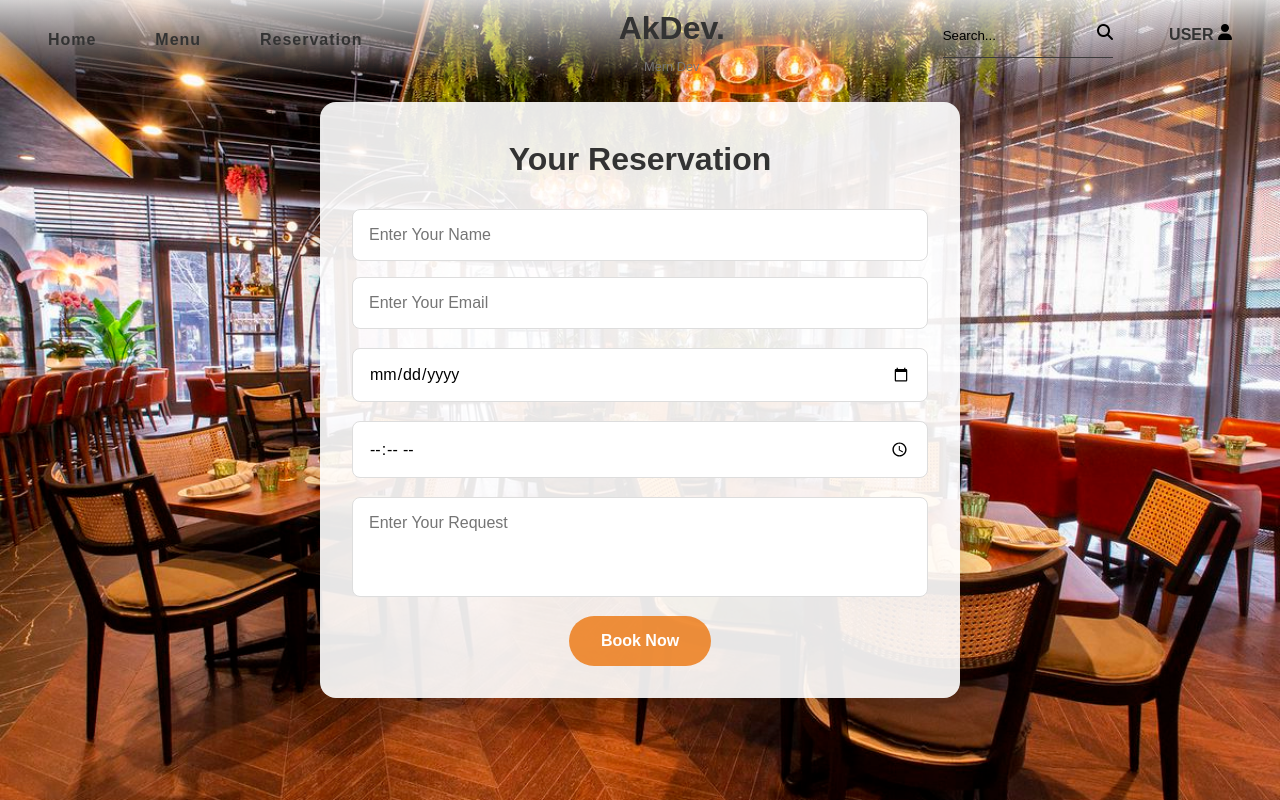
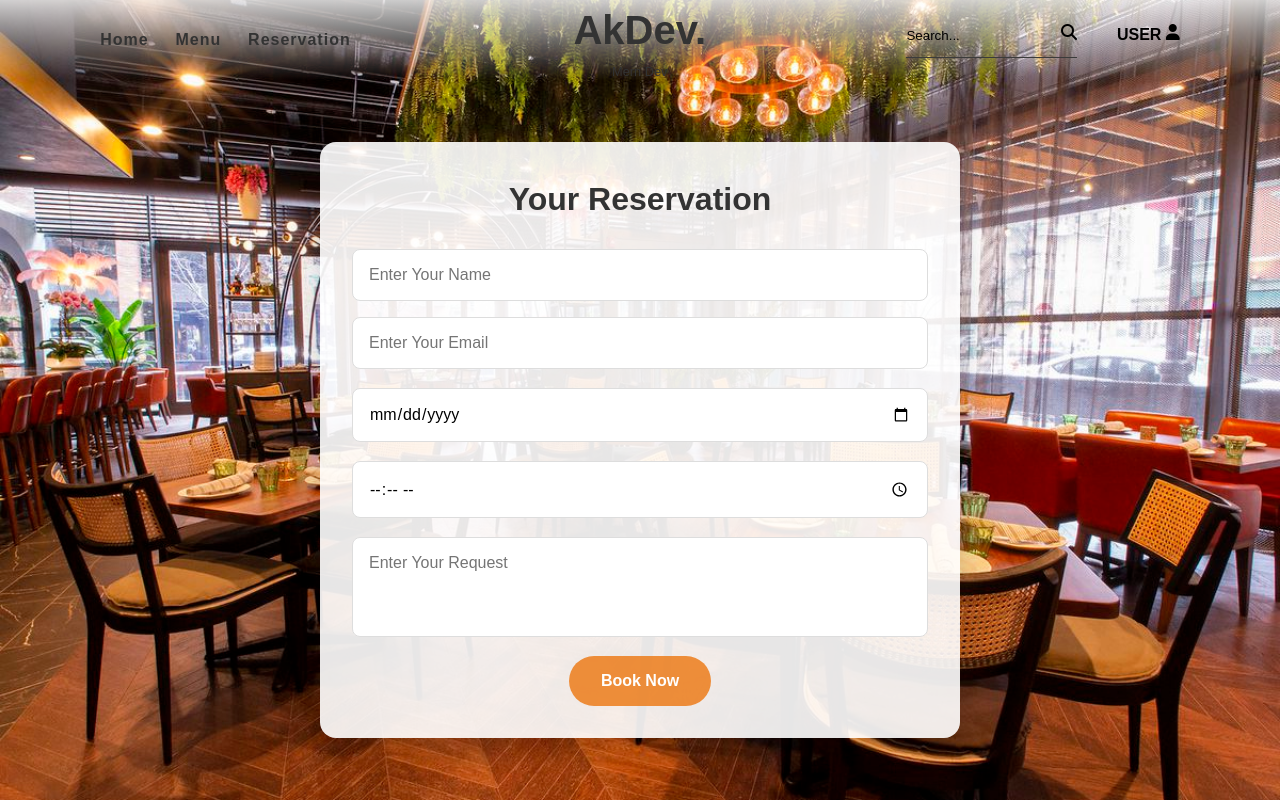
Before and after one commit to Altaf1k1P/Restaurant-web, a plain HTML site: page pages/Reservation.html in a window 1280 px wide. Drawn offline with Linux system fonts and the light colour scheme.

Commit message:
refactor navigation styles and HTML structure for improved layout

```diff
--- a/Css/Reservation.css
+++ b/Css/Reservation.css
@@ -27,44 +27,15 @@ body {
     background: url("../images/img8.jpg") no-repeat center center;
     background-size: cover;
     font-family: Arial, sans-serif;
+
 }
 
 /* Navigation Bar */
 nav {
-    display: flex;
-    justify-content: space-between;
-    align-items: center;
-    padding: 1rem 2rem;
     background: linear-gradient(to bottom, rgba(255, 255, 255, 0.8), transparent);
-    position: fixed;
-    width: 100%;
     z-index: 100;
 }
 
-nav .nav1 a,
-nav .nav2 a {
-    margin: 0 1rem;
-    text-decoration: none;
-    color: #333;
-    font-weight: bold;
-    transition: color 0.3s ease;
-}
-
-nav .nav1 a:hover,
-nav .nav2 a:hover {
-    color: rgba(237, 118, 14, 0.8);
-}
-
-nav .logo h1 {
-    font-size: 2rem;
-    color: #333;
-    margin-bottom: 0.2rem;
-}
-
-nav .logo p {
-    font-size: 0.8rem;
-    color: #777;
-}
 
 /* Main Reservation Section */
 main {
```
Also changed, not shown: pages/Reservation.html (+7 -5 lines).
